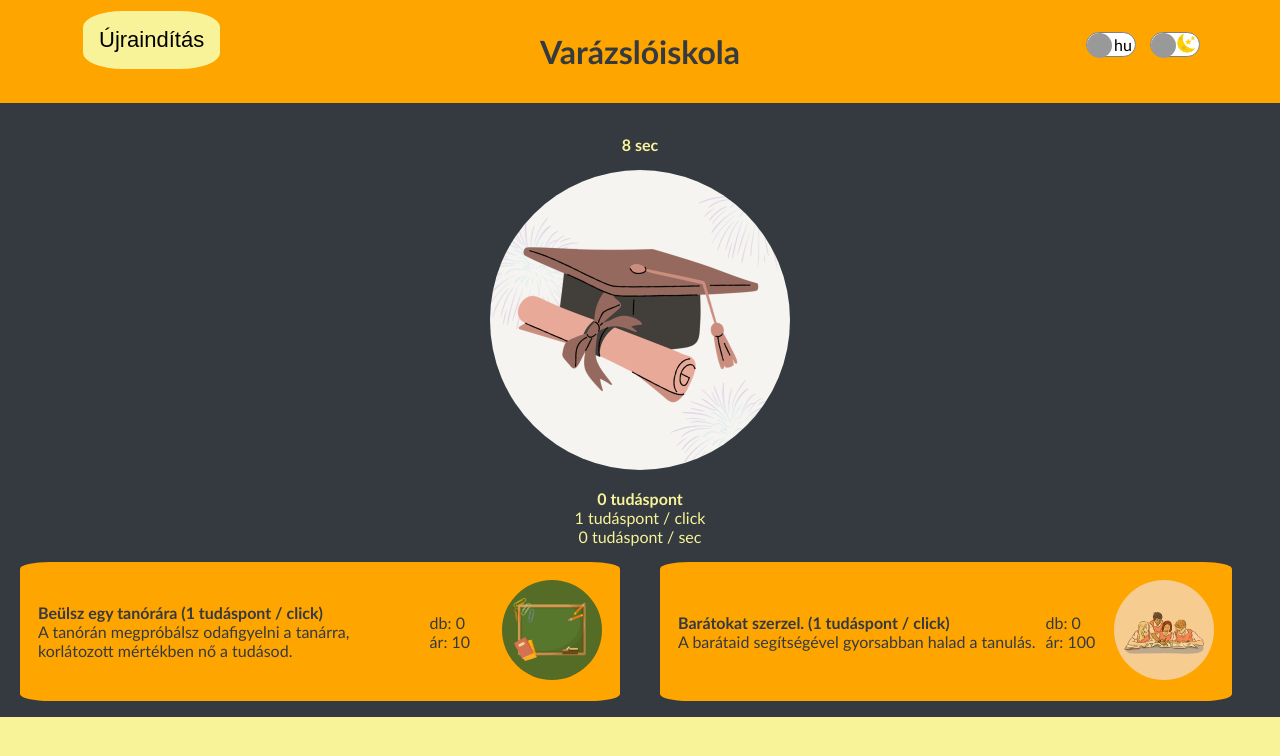
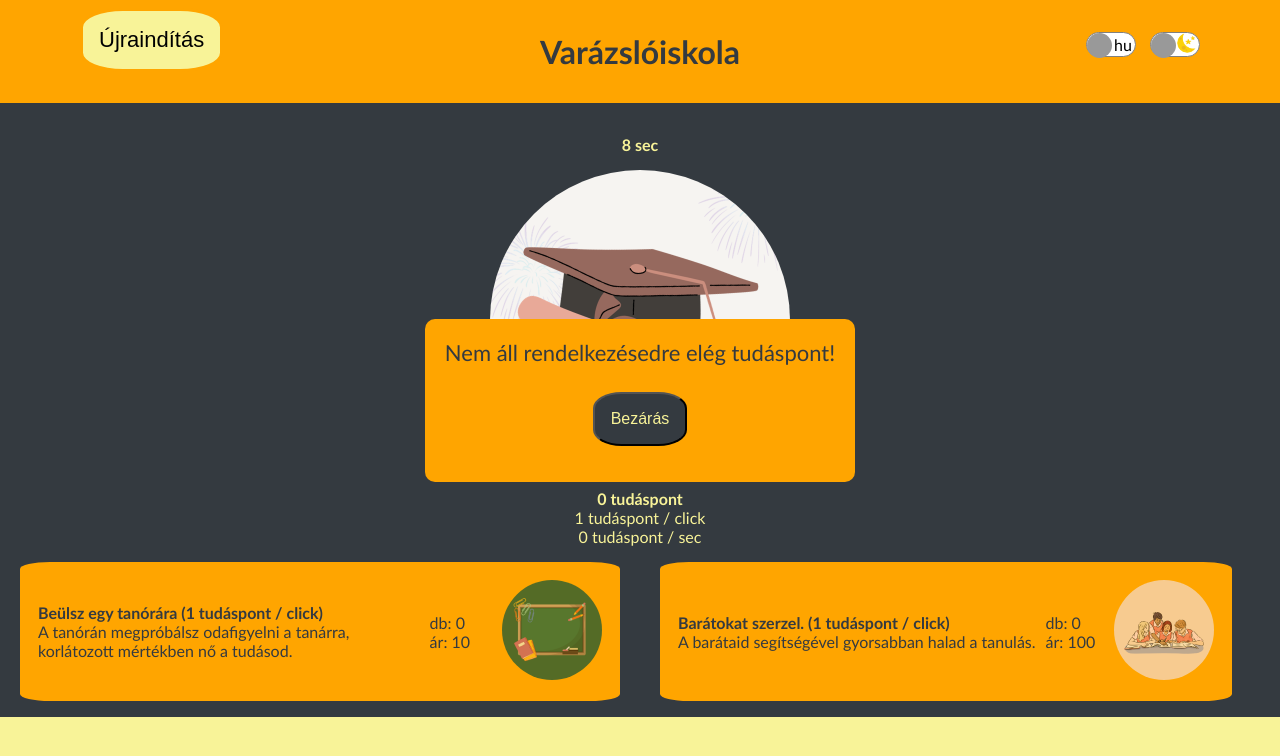
Before and after one commit to Maflacs/clicker, a React (Create React App) app: page / in a window 1280 px wide. Both pictures are taken after a click on the picture 552 px from the left and 630 px from the top of the page. Shown: the top 756 px of the page. Built offline with nearby package versions, Linux system fonts and the light colour scheme.

Commit message:
Add Modal instead of the alert massage

```diff
--- a/src/App.js
+++ b/src/App.js
@@ -1,32 +1,37 @@
-import React, { useState, useEffect, useContext } from 'react';
-import Header from './components/Header';
-import Timer from './components/Timer';
-import Knowledge from './components/Knowledge';
-import ClickArea from './components/ClickArea';
-import Learnings from './components/Learnings';
-import Relations from './components/Relations';
-import { getInitialState } from './utils/state';
-import LangContext from './context/LangContext';
-import { ThemeContext } from './context/ThemeContext';
+import React, { useState, useEffect, useContext } from "react";
+import Header from "./components/Header";
+import Timer from "./components/Timer";
+import Knowledge from "./components/Knowledge";
+import ClickArea from "./components/ClickArea";
+import Learnings from "./components/Learnings";
+import Relations from "./components/Relations";
+import { getInitialState } from "./utils/state";
+import LangContext from "./context/LangContext";
+import { ThemeContext } from "./context/ThemeContext";
+import Modal from "./components/Modal";
 
 function App() {
   const [state, setState] = useState(() => {
-    const savedState = localStorage.getItem('gameState');
+    const savedState = localStorage.getItem("gameState");
     return savedState ? JSON.parse(savedState) : getInitialState();
   });
 
-  const { state: { lang } } = useContext(LangContext);
+  const [modalOpen, setModalOpen] = useState(false);
+
+  const {
+    state: { lang },
+  } = useContext(LangContext);
 
   const {
     state: { darkMode },
   } = useContext(ThemeContext);
 
   const getClassName = () => {
-     return darkMode ? "bgDark" : "bgLight"
+    return darkMode ? "bgDark" : "bgLight";
   };
 
   const getClassNameContainer = () => {
-    return darkMode ? "bgDarkC" : "bgLightC"
+    return darkMode ? "bgDarkC" : "bgLightC";
   };
 
   useEffect(() => {
@@ -35,18 +40,21 @@ function App() {
   }, [state]);
 
   useEffect(() => {
-    localStorage.setItem('gameState', JSON.stringify(state));
+    localStorage.setItem("gameState", JSON.stringify(state));
   }, [state]);
 
   const administrateTime = () => {
     let currentTimestamp = new Date().getTime();
-    let elapsedTime = Math.floor((currentTimestamp - state.startTimestamp) / 1000);
+    let elapsedTime = Math.floor(
+      (currentTimestamp - state.startTimestamp) / 1000
+    );
     let rewardSeconds = elapsedTime - state.sec;
     if (rewardSeconds > 0) {
       setState((prevState) => ({
         ...prevState,
-        knowledge: prevState.knowledge + prevState.knowledgePerSec * rewardSeconds,
-        sec: elapsedTime
+        knowledge:
+          prevState.knowledge + prevState.knowledgePerSec * rewardSeconds,
+        sec: elapsedTime,
       }));
     }
   };
@@ -54,7 +62,7 @@ function App() {
   const handleKnowledgeClicked = () => {
     setState((prevState) => ({
       ...prevState,
-      knowledge: prevState.knowledge + prevState.knowledgePerClick
+      knowledge: prevState.knowledge + prevState.knowledgePerClick,
     }));
   };
 
@@ -65,7 +73,7 @@ function App() {
       newLearnings[index] = {
         ...newLearnings[index],
         amount: newLearnings[index].amount + 1,
-        price: Math.floor(newLearnings[index].price * 1.1) // Increase price by 10%
+        price: Math.floor(newLearnings[index].price * 1.1), // Increase price by 10%
       };
       if (newLearnings[index + 1]) {
         newLearnings[index + 1].unlocked = true;
@@ -73,12 +81,13 @@ function App() {
       setState((prevState) => ({
         ...prevState,
         knowledge: prevState.knowledge - clickedLearning.price,
-        knowledgePerClick: prevState.knowledgePerClick + clickedLearning.knowledgePerClickIncrement,
-        learnings: newLearnings
+        knowledgePerClick:
+          prevState.knowledgePerClick +
+          clickedLearning.knowledgePerClickIncrement,
+        learnings: newLearnings,
       }));
     } else {
-
-      alert(lang === "hu" ? "Nem áll rendelkezésedre elég tudáspont!" : "You don't have enough knowledge points!");
+      setModalOpen(true);
     }
   };
 
@@ -89,7 +98,7 @@ function App() {
       newRelations[index] = {
         ...newRelations[index],
         amount: newRelations[index].amount + 1,
-        price: Math.floor(newRelations[index].price * 1.1) // Increase price by 10%
+        price: Math.floor(newRelations[index].price * 1.1), // Increase price by 10%
       };
       if (newRelations[index + 1]) {
         newRelations[index + 1].unlocked = true;
@@ -97,12 +106,17 @@ function App() {
       setState((prevState) => ({
         ...prevState,
         knowledge: prevState.knowledge - clickedRelation.price,
-        knowledgePerSec: prevState.knowledgePerSec + clickedRelation.knowledgePerSecIncrement,
-        relations: newRelations
+        knowledgePerSec:
+          prevState.knowledgePerSec + clickedRelation.knowledgePerSecIncrement,
+        relations: newRelations,
       }));
     } else {
-        alert(lang === "hu" ? "Nem áll rendelkezésedre elég tudáspont!" : "You don't have enough knowledge points!");
+      setModalOpen(true);
     }
+  };
+
+    const closeModal = () => {
+      setModalOpen(false);
     };
 
     const handleRestart = () => {
@@ -114,9 +128,25 @@ function App() {
     return (
       <div className={getClassName()}>
         <Header color={getClassNameContainer()} onRestart={handleRestart} />
+        <div>
+          {modalOpen && (
+            <Modal color={getClassNameContainer()}
+              message={
+                lang === "hu"
+                  ? "Nem áll rendelkezésedre elég tudáspont!"
+                  : "You don't have enough knowledge points!"
+              }
+              onClose={closeModal}
+            />
+          )}
+        </div>
         <main className="main-container">
           <section className="inventory-container perclick">
-          <Learnings color={getClassNameContainer()} learnings={state.learnings} onClick={handleLearningsClicked} />
+            <Learnings
+              color={getClassNameContainer()}
+              learnings={state.learnings}
+              onClick={handleLearningsClicked}
+            />
           </section>
           <section className="clicking-area-container xp">
             <Timer sec={state.sec} />
@@ -124,11 +154,15 @@ function App() {
             <Knowledge state={state} />
           </section>
           <section className="inventory-container persec">
-          <Relations color={getClassNameContainer()} relations={state.relations} onClick={handleRelationsClicked} />
+            <Relations
+              color={getClassNameContainer()}
+              relations={state.relations}
+              onClick={handleRelationsClicked}
+            />
           </section>
         </main>
       </div>
     );
-}
+};
 
 export default App;
--- /dev/null
+++ b/src/components/Modal.jsx
@@ -0,0 +1,20 @@
+import React, { useContext } from "react";
+import LangContext from "../context/LangContext";
+
+const Modal = ({ color, message, onClose }) => {
+
+  const {
+    state: { lang },
+  } = useContext(LangContext);
+
+  return (
+    <div className="modal">
+      <div className={`modal-content ${color}`}>
+        <p>{message}</p>
+        <button className="mBtn" onClick={onClose}>{lang === "hu" ? "Bezárás" : "Close"}</button>
+      </div>
+    </div>
+  );
+};
+
+export default Modal;
--- a/src/index.css
+++ b/src/index.css
@@ -40,7 +40,7 @@ html {
 .header {
   width: 100%;
   display: flex;
-  justify-content:space-around;
+  justify-content: space-around;
   align-items: center;
   margin: 0;
 }
@@ -134,20 +134,19 @@ h1 {
 
 .inventory-container {
   min-width: 540px;
-
 }
 
 .price {
   width: 15%;
-  padding-left: .5em;
-  padding-right: .5em;
+  padding-left: 0.5em;
+  padding-right: 0.5em;
 }
 
 .clicking-area-container {
   text-align: center;
 }
 
-.xp>img:hover {
+.xp > img:hover {
   transform: scale(1.1);
   -webkit-transform: scale(1.1);
   -moz-transform: scale(1.1);
@@ -165,33 +164,50 @@ img {
   -o-border-radius: 50%;
 }
 
-.xp>img {
+.xp > img {
   margin: 1em;
 }
 
-td>img {
+td > img {
   opacity: 75%;
 }
 
-td>img:hover {
+td > img:hover {
   opacity: 1;
 }
 
-/* Az alert háttere */
-.alert {
-  background-color: #f44336; /* Piros */
-  color: white;
+.modal {
+  position: fixed;
+  top: 0;
+  left: 0;
+  width: 100%;
+  height: 100%;
+  display: flex;
+  justify-content: center;
+  align-items: center;
+  font-size: 22px;
+}
+
+.modal-content {
   padding: 20px;
   border-radius: 10px;
-  font-size: 18px;
+  display: flex;
+  flex-direction: column;
+  justify-content: center;
+  align-items: center;
 }
 
-/* Az alert becsomagolója */
-.alert-wrapper {
-  position: fixed;
-  top: 50%;
-  left: 50%;
-  transform: translate(-50%, -50%);
+.modal-content p {
+  margin-bottom: 10px;
+}
+
+.mBtn {
+  font-size: 16px;
+  margin: 1rem auto;
+  background-color: var(--hBgD);
+  color: var(--Bg);
+  padding: 1rem;
+  border-radius: 30%;
 }
 
 @media screen and (max-width: 1400px) {
@@ -210,21 +226,17 @@ td>img:hover {
     grid-area: xp;
   }
 
-
   .inventory-container.per-click {
     grid-area: perclick;
-
   }
 
   .inventory-container.per-sec {
     grid-area: persec;
-
   }
 
   td:nth-child(2) {
     width: 14%;
   }
-
 }
 
 @media screen and (max-width: 1100px) {
```
Lines whose indentation alone changed are shown as unchanged.
